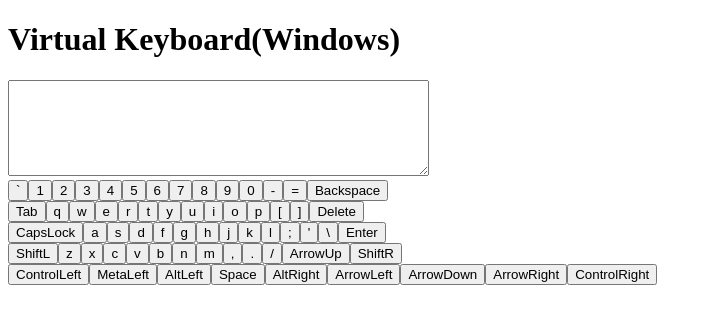
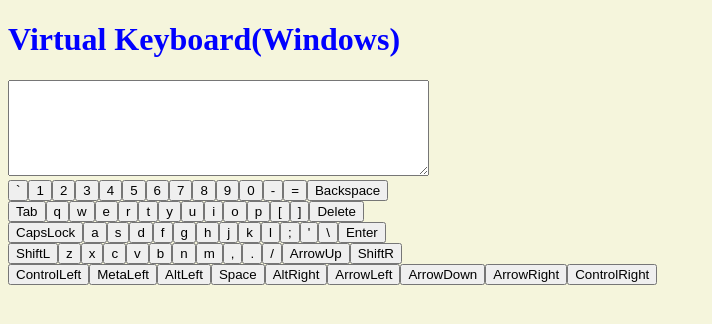
Before and after one commit to SoloSoft2000/virtual-keyboard, a website with bundled scripts: page index.html in a window 1280 px wide. Shown: the whole page, without its empty margins (0-712 px from the left). Built offline with nearby package versions, Linux system fonts and the light colour scheme.

Commit message:
feat: add folder styles/sccc

```diff
--- a/index.html
+++ b/index.html
@@ -5,6 +5,7 @@
   <meta http-equiv="X-UA-Compatible" content="IE=edge">
   <meta name="viewport" content="width=device-width, initial-scale=1.0">
   <title>Virtual Keyboard by SoloSoft2000</title>
+  <link rel="stylesheet" href="styles/style.css">
 </head>
 <body>
   <script type="module" src="index.js"></script>
--- /dev/null
+++ b/styles/scss/style.scss
@@ -0,0 +1,7 @@
+body {
+    background-color: beige;
+}
+
+h1 {
+    color: blue;
+}
```
Also changed, not shown: styles/style.css (added), 1 other file.
